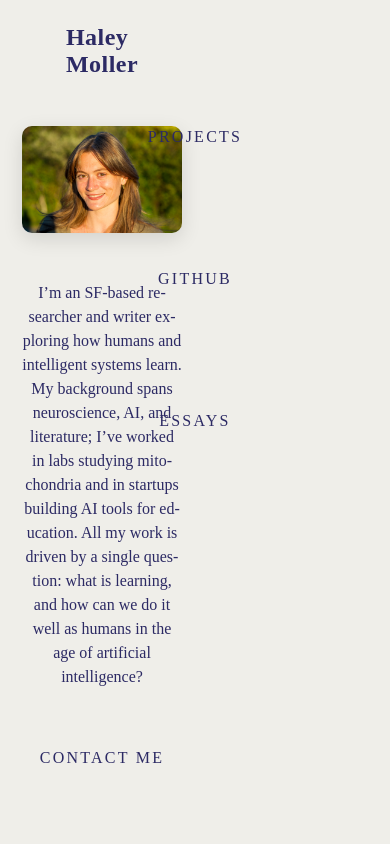
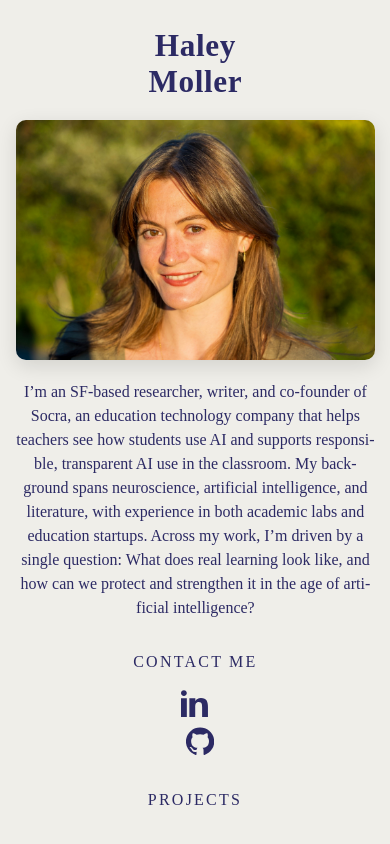
Before and after one commit to haleymoller/personal-website, a website built with Vite: page index.html in a window 390 px wide. Shown: the top 844 px of the page. Built offline with nearby package versions, Linux system fonts and the light colour scheme.

Commit message:
Mobile polish, social icons, project cards (StyleScope/Socra/Mito), headshot fixes, copy updates

```diff
--- a/index.html
+++ b/index.html
@@ -17,16 +17,31 @@
     <main class="work-grid">
         <div class="profile" style="grid-column: 1; justify-self: start; align-self: start;">
             <a class="brand" href="index.html">Haley<br>Moller</a>
-            <img class="headshot" src="headshot8.jpg" alt="Portrait of Haley Moller" />
+            <img class="headshot" src="headshot8.jpeg?v=3" alt="Portrait of Haley Moller" />
             <div class="bio">
-                <p>I’m an SF-based researcher and writer exploring how humans and intelligent systems learn. My
-                    background spans
-                    neuroscience, AI, and literature; I’ve worked in labs studying mitochondria and in startups building
-                    AI tools for education. All my work is driven by a single question: what is learning, and how can we
-                    do it well as humans in the age of artificial intelligence?</p>
+                <p>I’m an SF-based researcher, writer, and co-founder of Socra, an education technology
+                    company that helps teachers see how students use AI and supports responsible, transparent AI use in
+                    the classroom. My background spans neuroscience, artificial intelligence, and literature, with
+                    experience in both academic labs and education startups. Across my work, I’m driven by a single
+                    question: What does real learning look like, and how can we protect and strengthen it in the age of
+                    artificial intelligence?</p>
             </div>
             <a class="work-card contact-btn" href="mailto:haleymoller@gmail.com?subject=Hello%20from%20your%20website"
                 aria-label="Contact Haley via email">Contact Me</a>
+            <a class="social-icon" href="https://www.linkedin.com/in/haleymoller" target="_blank" rel="noopener"
+                aria-label="LinkedIn">
+                <svg viewBox="0 0 24 24" role="img" aria-hidden="true">
+                    <path
+                        d="M4.98 3.5C4.98 4.88 3.86 6 2.5 6S0 4.88 0 3.5 1.12 1 2.5 1s2.48 1.12 2.48 2.5zM0 8h5v16H0V8zm7.5 0h4.8v2.2h.07c.67-1.2 2.3-2.47 4.73-2.47 5.06 0 6 3.33 6 7.66V24h-5V15.6c0-1.98-.04-4.52-2.75-4.52-2.75 0-3.17 2.15-3.17 4.37V24h-5V8z" />
+                </svg>
+            </a>
+            <a class="social-icon" href="https://github.com/haleymoller" target="_blank" rel="noopener"
+                aria-label="GitHub">
+                <svg viewBox="0 0 24 24" role="img" aria-hidden="true">
+                    <path
+                        d="M12 .5a12 12 0 0 0-3.79 23.4c.6.1.82-.26.82-.58v-2.02c-3.34.73-4.04-1.61-4.04-1.61-.55-1.38-1.34-1.75-1.34-1.75-1.1-.75.08-.74.08-.74 1.22.09 1.86 1.26 1.86 1.26 1.08 1.84 2.83 1.31 3.52 1 .11-.8.42-1.31.76-1.61-2.67-.31-5.47-1.33-5.47-5.93 0-1.31.47-2.38 1.24-3.22-.13-.31-.54-1.56.12-3.26 0 0 1.01-.32 3.3 1.23a11.4 11.4 0 0 1 6 0c2.28-1.55 3.29-1.23 3.29-1.23.67 1.7.26 2.95.13 3.26.77.84 1.23 1.91 1.23 3.22 0 4.61-2.8 5.61-5.48 5.91.43.37.81 1.1.81 2.22v3.29c0 .32.21.69.82.58A12 12 0 0 0 12 .5Z" />
+                </svg>
+            </a>
         </div>
         <div id="navButtons"
             style="grid-column: 2; display: flex; flex-direction: column; align-items: center; gap: 120px; align-self: center; justify-self: center;">
--- a/work.css
+++ b/work.css
@@ -234,3 +234,51 @@ body {
     outline-offset: 3px;
     text-decoration: none;
 }
+
+/* Social icon under Contact Me */
+.social-icon {
+    display: inline-block;
+    margin-top: 10px;
+    color: var(--text-deep);
+}
+.social-icon:hover { color: #0a0926; }
+.social-icon svg { width: 24px; height: 24px; fill: currentColor; vertical-align: middle; }
+.social-icon + .social-icon { margin-left: 10px; }
+.socials { display: inline-flex; gap: 10px; align-items: center; }
+
+/* ========== Mobile adjustments ========== */
+@media (max-width: 640px) {
+    .profile {
+        width: min(92vw, 420px);
+        margin: 12px auto 0;
+        align-items: center;
+        text-align: center;
+    }
+    .brand { font-size: clamp(22px, 8vw, 40px); margin: 0 0 20px 0; }
+    .headshot { width: 92vw; height: auto; margin-bottom: 20px; }
+    .bio { max-width: 92vw; margin: 0 auto; line-height: 1.6; }
+    .back-home { margin-top: 20px; }
+
+    .work-grid {
+        display: block;
+        padding: 16px 16px 140px;
+    }
+
+    /* Let the button column scroll with content and sit below the profile */
+    #navButtons {
+        position: static;
+        transform: none;
+        margin: 28px auto 0;
+        gap: 24px;
+        width: 100%;
+        display: flex;
+        flex-direction: column;
+        align-items: center;
+    }
+    .work-card { font-size: 1rem; padding: 8px 0; }
+
+    /* Projects page cards */
+    .project-thumb { width: 92vw; }
+    .project-card .project-caption { max-width: 92vw; }
+    .social-icon svg { width: 28px; height: 28px; }
+}
--- a/work.js
+++ b/work.js
@@ -5,6 +5,12 @@
     const photo = document.querySelector('.headshot');
     const buttons = document.getElementById('navButtons');
     if (!profile || !photo || !buttons) return;
+
+    // On small screens, let CSS handle layout (stacked flow)
+    if (window.innerWidth <= 640) {
+      buttons.style.top = '';
+      return;
+    }
 
     const profileRect = profile.getBoundingClientRect();
     const photoRect = photo.getBoundingClientRect();
@@ -20,6 +26,16 @@
     const contact = document.querySelector('.contact-btn');
     const backHome = document.querySelector('.back-home');
     if (!brand || !photo || !bio) return;
+
+    // On small screens, rely on CSS spacing
+    if (window.innerWidth <= 640) {
+      photo.style.marginTop = '';
+      photo.style.marginBottom = '';
+      bio.style.marginTop = '';
+      if (contact) contact.style.marginTop = '';
+      if (backHome) backHome.style.marginTop = '';
+      return;
+    }
 
     // Reset to base margins first
     photo.style.marginTop = '0px';
```
Also changed, not shown: projects.html (+11 -6 lines), work.html (+13 -8 lines), headshot8.jpeg (added), headshot8.jpg (deleted), 2 other files.
